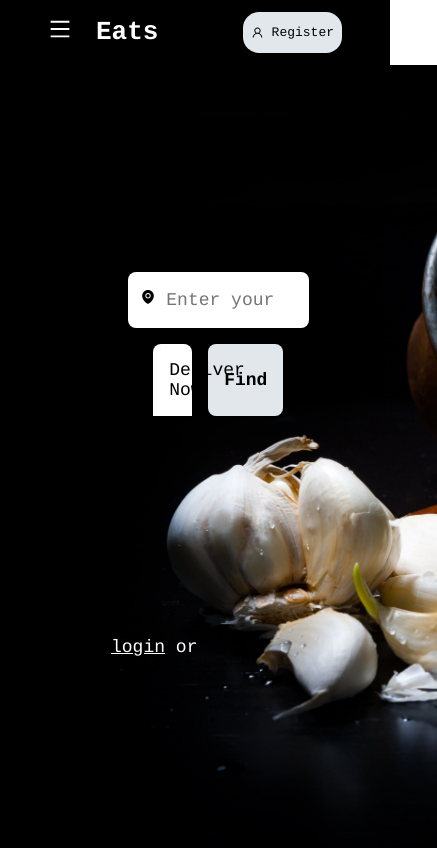
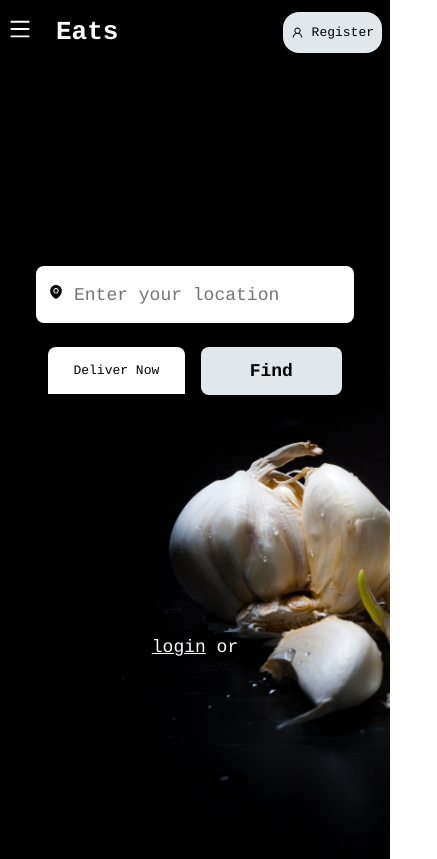
Before and after one commit to serge-alpha/Eats-2k24, a React (Create React App) app in the folder frontend/: page / in a window 390 px wide. Shown: the whole page, 437 px wide, since content can reach past the window. Built offline with nearby package versions, Linux system fonts and the light colour scheme; no server answers.

Commit message:
made the present layouts responsive

```diff
--- a/frontend/src/index.css
+++ b/frontend/src/index.css
@@ -192,21 +192,39 @@ code {
   .nav{
     background-color: black;
     color: #fff;
+    padding: 0rem 0.5rem;
   }
   .nav_menu{
     font-size: small;
   }
   .home_search{
     flex-direction: column;
+    width: 100%;
+    gap:1.5rem;
+    padding: 0;
   }
+  .search_pannel,.dropdown_pannel{
+    width: 100%;
+  }
+  .home_dropdown,.dropbtn{
+    width: 100%;
+    margin: 0;
+    max-height:3rem ;
+    font-size: small;
+  }
+
   .home_container{
     align-items: center;
     justify-content: space-around;
     gap: 1rem;
+    height: 82.7vh;
+    width: 100%;
   }
   .home_container>span{
     color: white;
     font-size: large;
+    width: 100%;
+    text-align: center;
   }
   .login_form{
     width: 80%;
```
Also changed, not shown: 2 other files (tests, documents, lock files or other folders).
